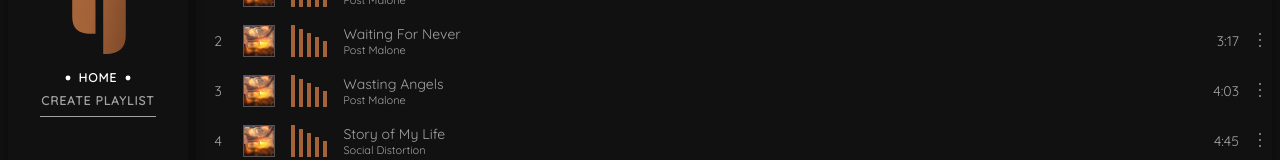
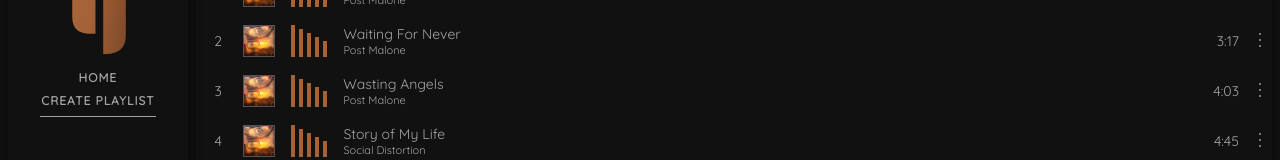
Before and after one commit to victormedeiros1/sound-glory, a React (Vite) app: page / in a window 1280 px wide. Shown: the part 178-338 px from the top of the page. Built offline with nearby package versions, Linux system fonts and the light colour scheme.

Commit message:
feat: indicator for which navbar item is selected

```diff
--- a/src/components/Sidebar/index.tsx
+++ b/src/components/Sidebar/index.tsx
@@ -30,16 +30,15 @@ const Sidebar: React.FC<Props> = ({ open, setOpen }) => {
       <Nav navbarIsOpen={navbarIsOpen}>
         <NavContent>
           <Logo />
-          <NavItem style={{ color: "var(--light)" }} onClick={changeToAllSongs}>
-            <Circle size={6} weight="fill" color="var(--light)" />
-            HOME
-            <Circle size={6} weight="fill" color="var(--light)" />
+          <NavItem htmlFor="home-radio" onClick={changeToAllSongs}>
+            HOME <input id="home-radio" type="radio" name="itemSelected" />
           </NavItem>
           <NavItem onClick={() => setOpen(!open)}>CREATE PLAYLIST</NavItem>
           <Divider />
           {playlists.map(({ id, name }) => (
-            <NavItem onClick={() => changePlaylist(id)} key={id}>
+            <NavItem htmlFor={id} onClick={() => changePlaylist(id)} key={id}>
               {name}
+              <input id={id} type="radio" name="itemSelected" />
             </NavItem>
           ))}
         </NavContent>
--- a/src/components/Sidebar/styles.ts
+++ b/src/components/Sidebar/styles.ts
@@ -30,10 +30,13 @@ export const Nav = styled.nav<Props>`
 export const NavContent = styled.ul`
   display: flex;
   flex-direction: column;
+  align-items: center;
   gap: var(--g-8);
 `;
 
-export const NavItem = styled.button`
+export const NavItem = styled.label`
+  width: fit-content;
+  position: relative;
   display: flex;
   background-color: transparent;
   align-items: center;
@@ -43,10 +46,36 @@ export const NavItem = styled.button`
   font-size: var(--fs-12);
   font-weight: 700;
   letter-spacing: 1px;
+  cursor: pointer;
   gap: var(--g-8);
 
   :hover {
     color: var(--light);
+  }
+  input {
+    display: none;
+  }
+
+  :has(input:checked) {
+    color: var(--light);
+
+    &::before,
+    &::after {
+      position: absolute;
+      content: "";
+      width: 4px;
+      height: 4px;
+      background-color: white;
+      border-radius: 1000px;
+    }
+
+    &::before {
+      left: -0.5rem;
+    }
+
+    &::after {
+      right: -0.5rem;
+    }
   }
 `;
 
```
